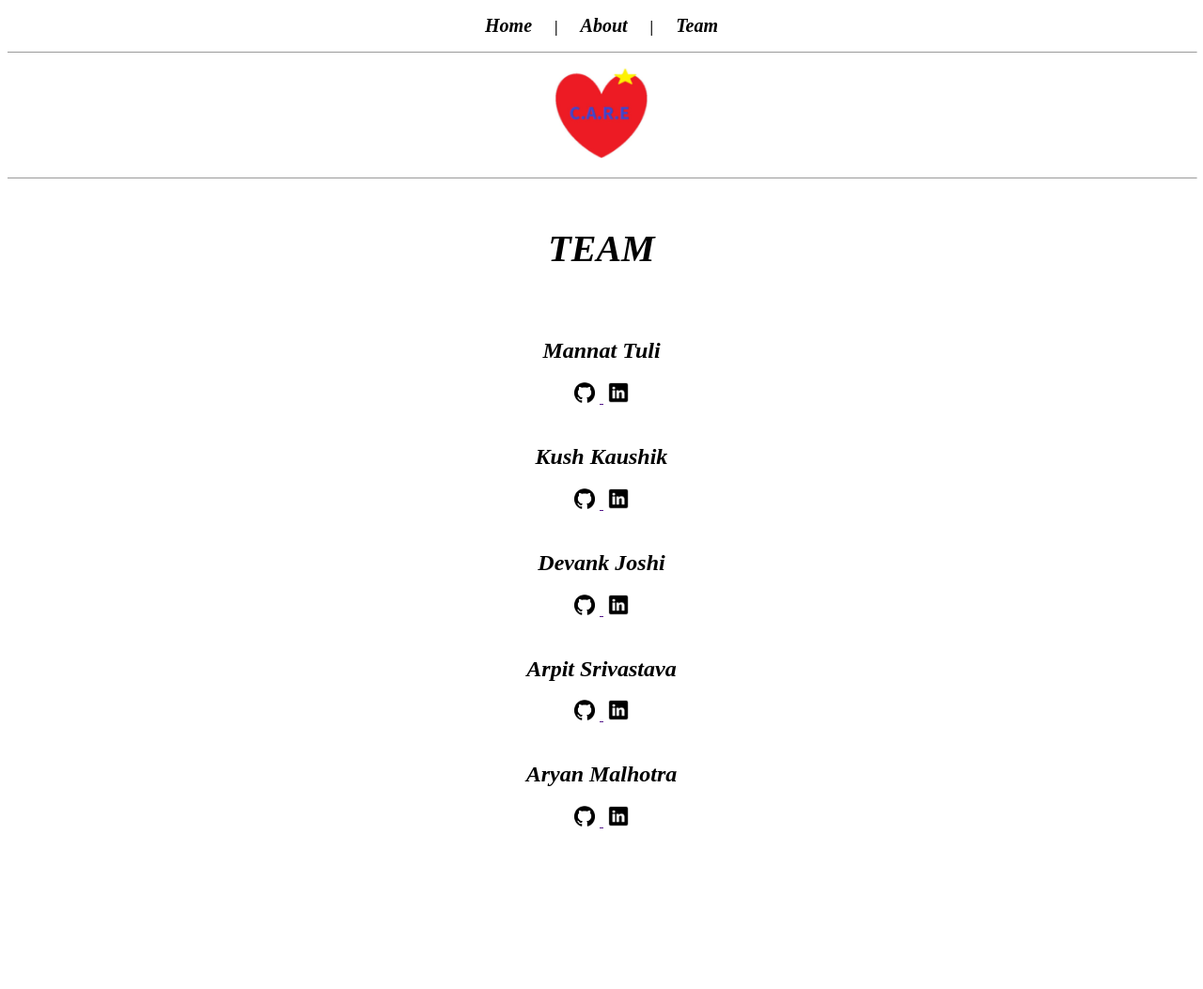
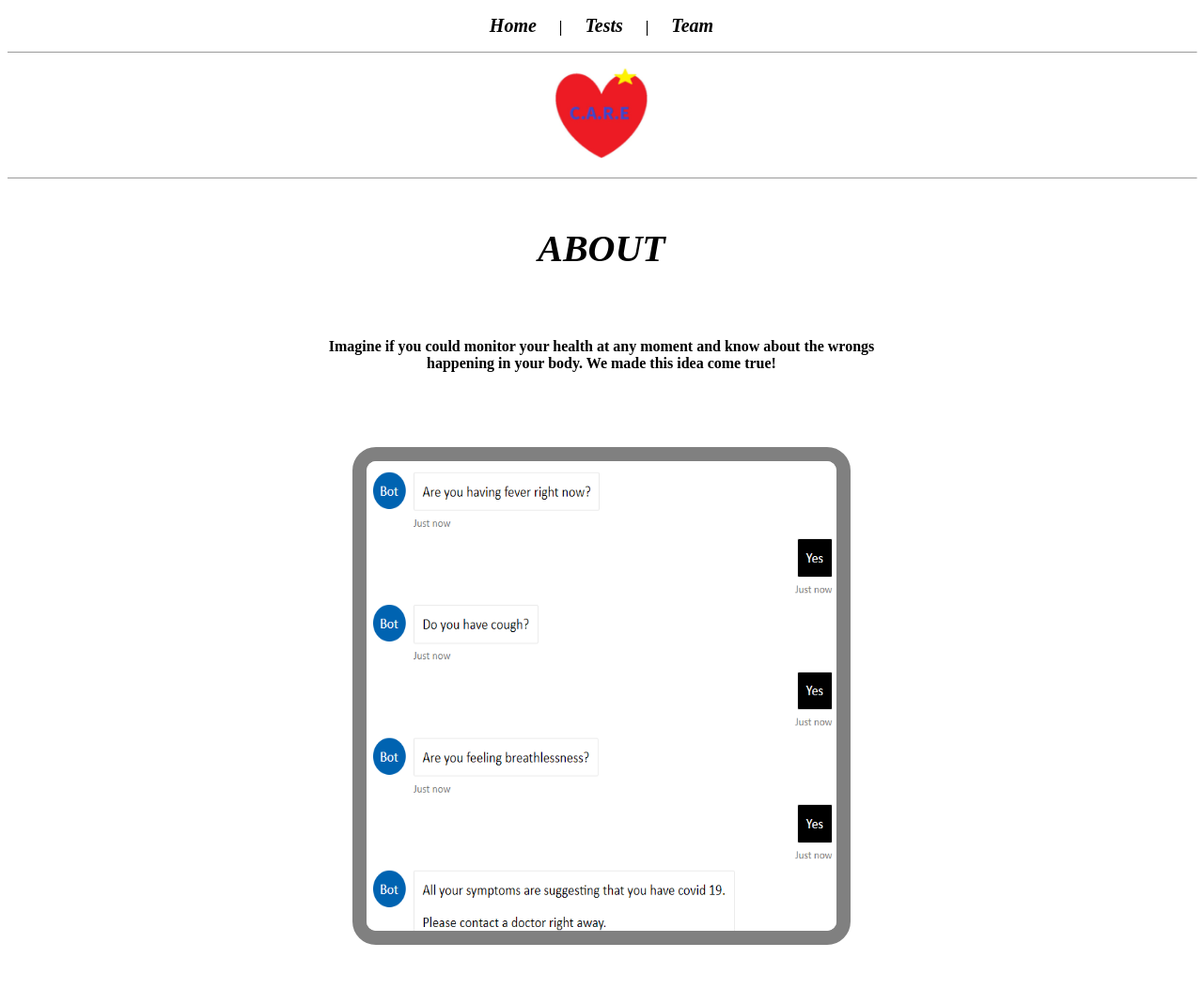
Before and after one commit to carehealthapp/carehealthapp.github.io, a plain HTML site: page team.html in a window 1280 px wide. Shown: the top 1053 px of the page at 94% size. Before the commit the page ends 924 px from the top, so only its background shows below. Drawn offline with Linux system fonts and the light colour scheme.

Commit message:
Update team.html

```diff
--- a/team.html
+++ b/team.html
@@ -10,11 +10,11 @@ C.A.R.E
 
 <p style="text-align:center">
 <b>
-<a href="https://carehealthapp.github.io/" class="header">Home</a>
+<a href="" class="header">Home</a>
 |
-<a href="https://carehealthapp.github.io/about" class="header">About</a>
+<a href="" class="header">Tests</a>
 |
-<a href="https://carehealthapp.github.io/team" class="header">Team</a>
+<a href="" class="header">Team</a>
 </b>
 </p>
 
@@ -24,59 +24,22 @@ C.A.R.E
 </p>
 <hr size width="100%" color:"black">
 
-<h1><b>TEAM</b></h1>
-<h2>Mannat Tuli</h2>
+<h1><b>ABOUT</b></h1>
+
 <p class="text">
-<a href="">
-<img src="media/github.png" class="github">
-</a>
-<a href="">
-<img src="media/linkedin.png" class="linkedin">
-</a>
+<b>
+Imagine if you could monitor your health at any moment and know about the wrongs
+<br>happening in your body. We made this idea come true!
+</b>
 </p>
 
-<h2>Kush Kaushik</h2>
-<p class="text">
-<a href="">
-<img src="media/github.png" class="github">
-</a>
-<a href="">
-<img src="media/linkedin.png" class="linkedin">
-</a>
+<p style="text-align:center">
+<img src="media/care.jpg" class="images">
 </p>
 
-<h2>Devank Joshi</h2>
-<p class="text">
-<a href="">
-<img src="media/github.png" class="github">
-</a>
-<a href="">
-<img src="media/linkedin.png" class="linkedin">
-</a>
+<p style="text-align:center">
+<img src="media/azure1.png" class="images">
 </p>
-
-
-<h2>Arpit Srivastava</h2>
-<p class="text">
-<a href="">
-<img src="media/github.png" class="github">
-</a>
-<a href="">
-<img src="media/linkedin.png" class="linkedin">
-</a>
-</p>
-
-
-<h2>Aryan Malhotra</h2>
-<p class="text">
-<a href="">
-<img src="media/github.png" class="github">
-</a>
-<a href="">
-<img src="media/linkedin.png" class="linkedin">
-</a>
-</p>
-
 
 </body>
 </html>
```
